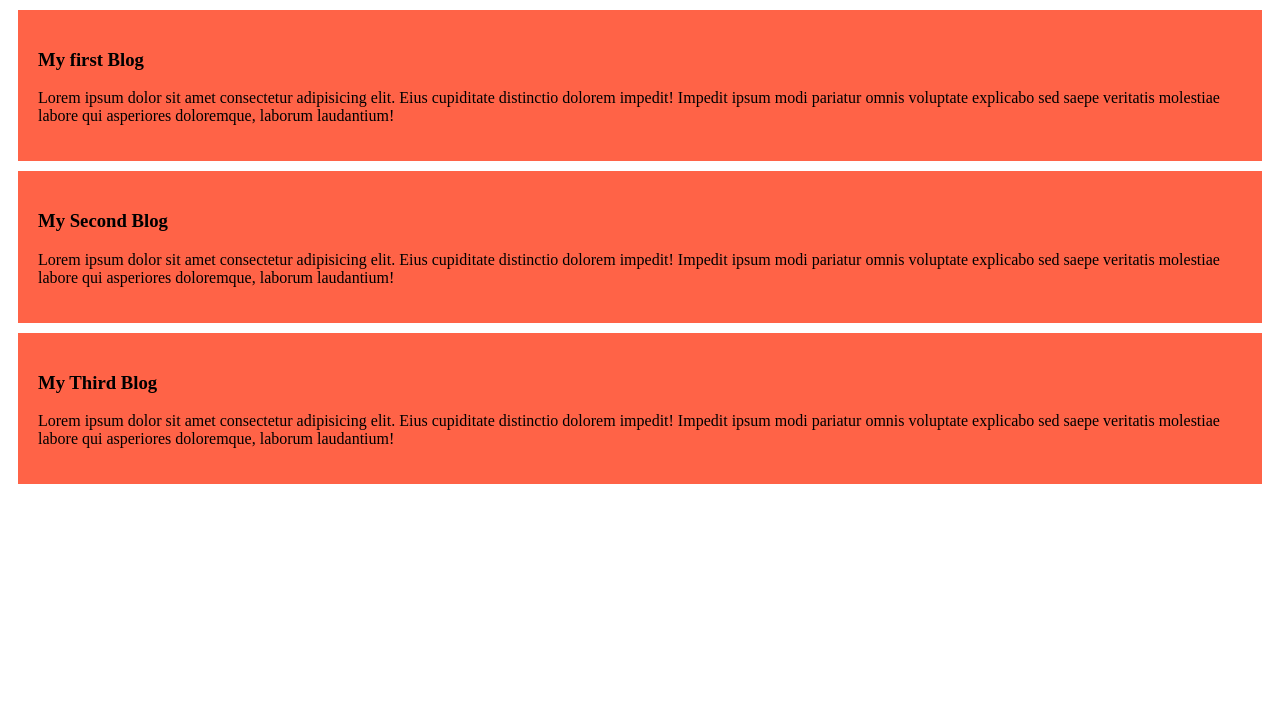
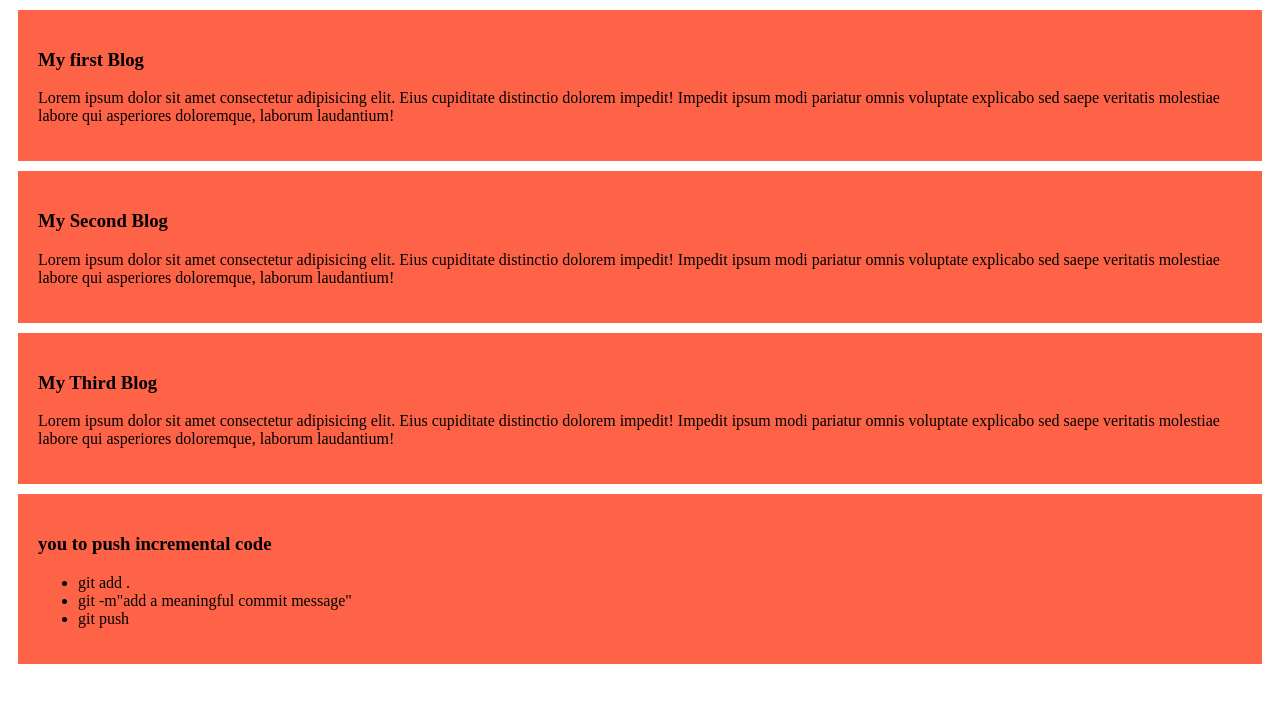
Before and after one commit to Faridkhan1233/my-simple-website, a plain HTML site: page index.html in a window 1280 px wide. Drawn offline with Linux system fonts and the light colour scheme.

Commit message:
added a list to push code

```diff
--- a/index.html
+++ b/index.html
@@ -19,5 +19,14 @@
         <h3> My Third Blog</h3>
         <p>Lorem ipsum dolor sit amet consectetur adipisicing elit. Eius cupiditate distinctio dolorem impedit! Impedit ipsum modi pariatur omnis voluptate explicabo sed saepe veritatis molestiae labore qui asperiores doloremque, laborum laudantium!</p>
     </div>
+
+    <div>
+        <h3>you to push incremental code</h3>
+        <ul>
+            <li>git add .</li>
+            <li>git -m"add a meaningful commit message"</li>
+            <li>git push</li>
+        </ul>
+    </div>
 </body>
 </html>
```
